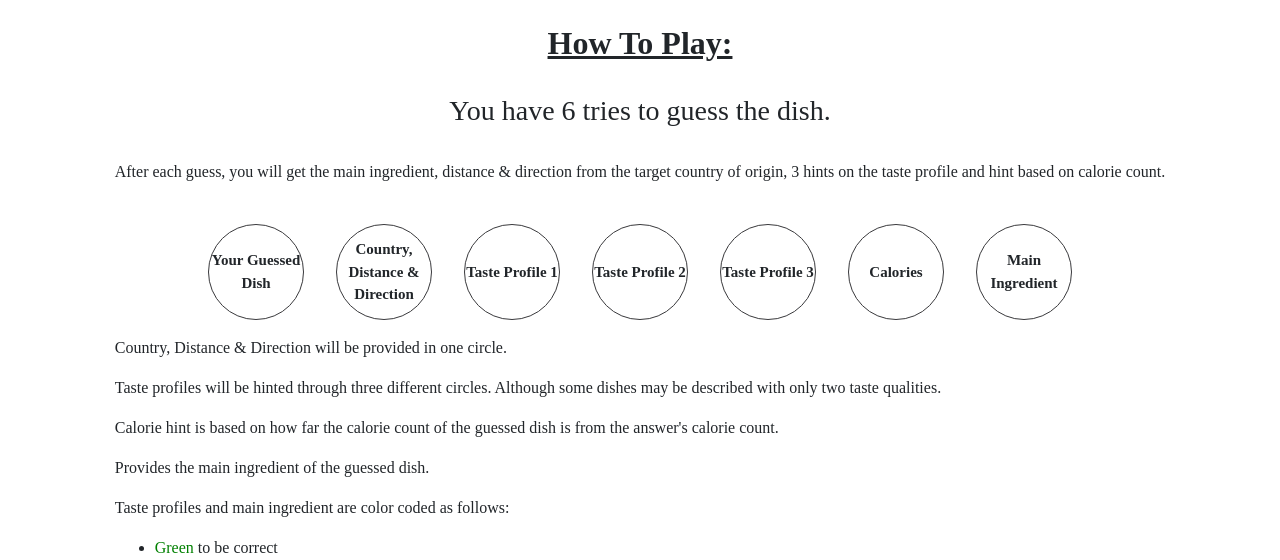
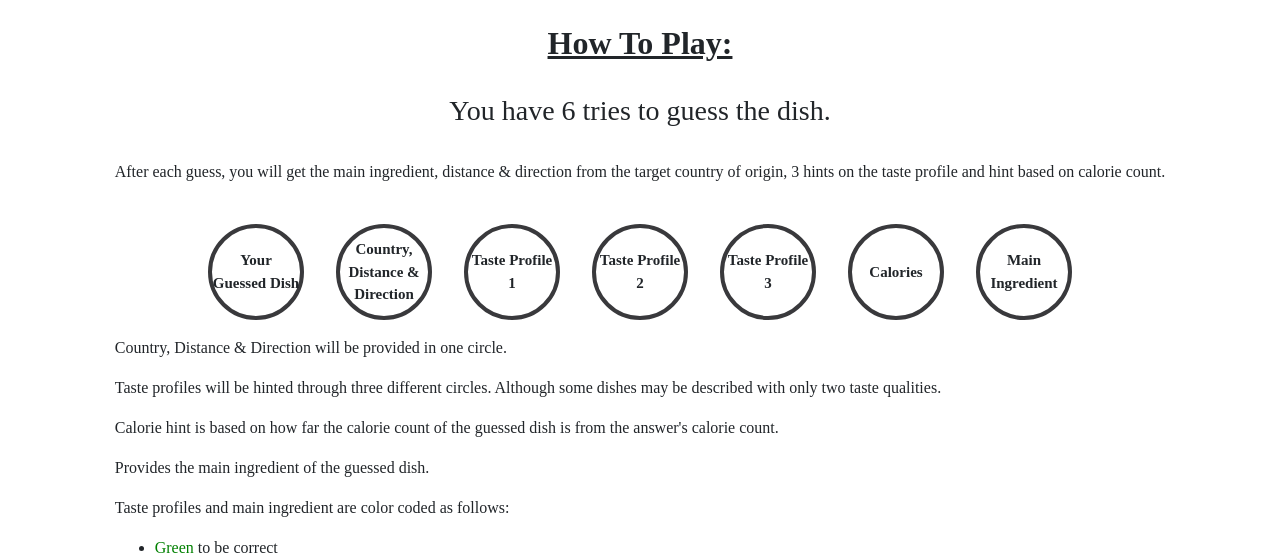
Before and after one commit to amroczk4/DjangoAdmin, a Django app: page / in a window 1280 px wide. Shown: the part 86-646 px from the top of the page. Run offline with Django 4.2, Linux system fonts and the light colour scheme; some libraries are stand-ins or nearby versions; some web fonts are replaced.

Commit message:
Increased the border size for guess circles
Guess circles have a more visible border.

```diff
--- a/web/static/css/style.css
+++ b/web/static/css/style.css
@@ -81,7 +81,7 @@
 .tile {
   font-size: 2em;
   background-color:--alternate-background-color;
-  border: .05em solid hsl(240, 2%, 23%);
+  border: .30em solid hsl(240, 2%, 23%);
   border-radius:50%;
   text-transform: capitalize;
   font-weight: bold;
```
